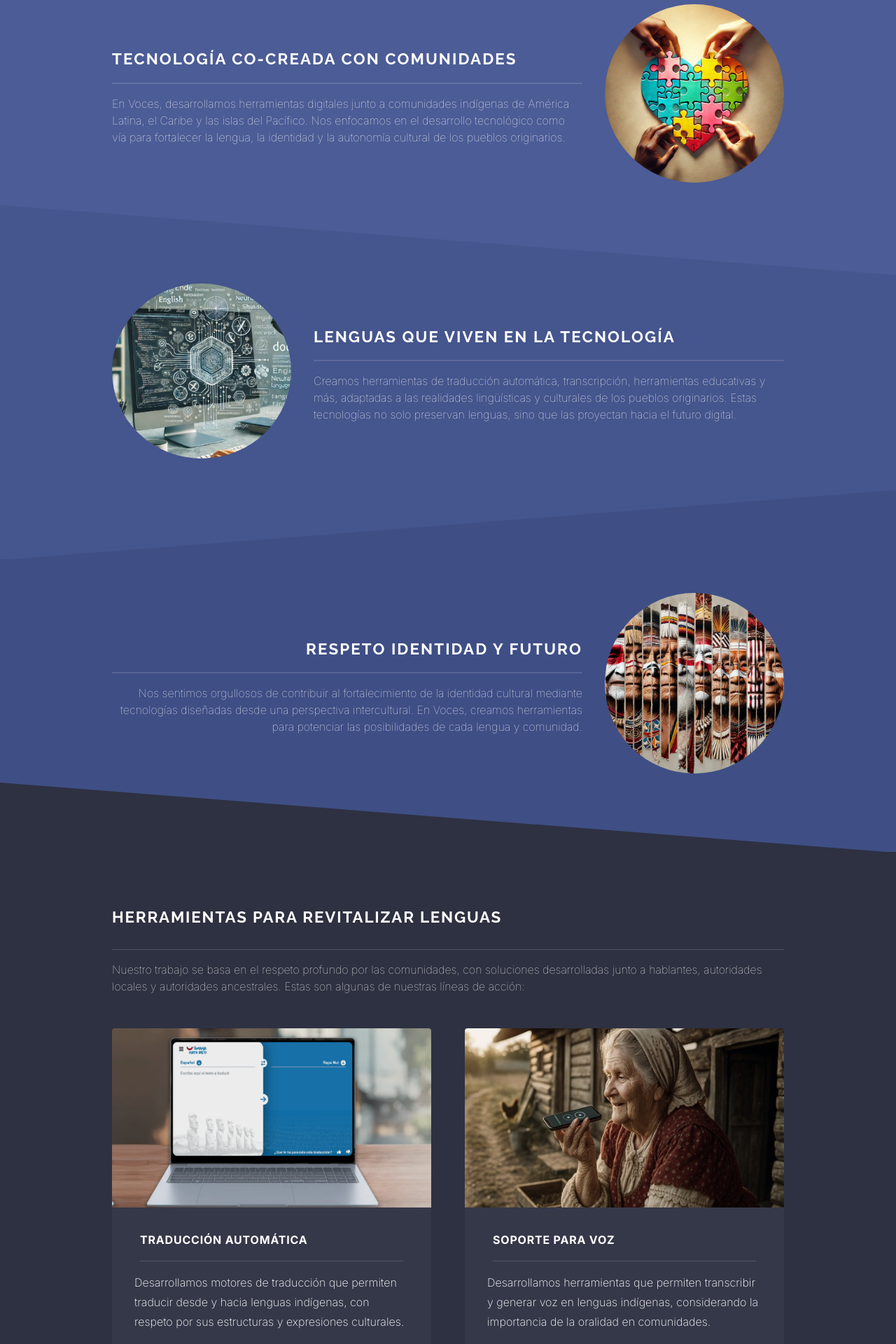
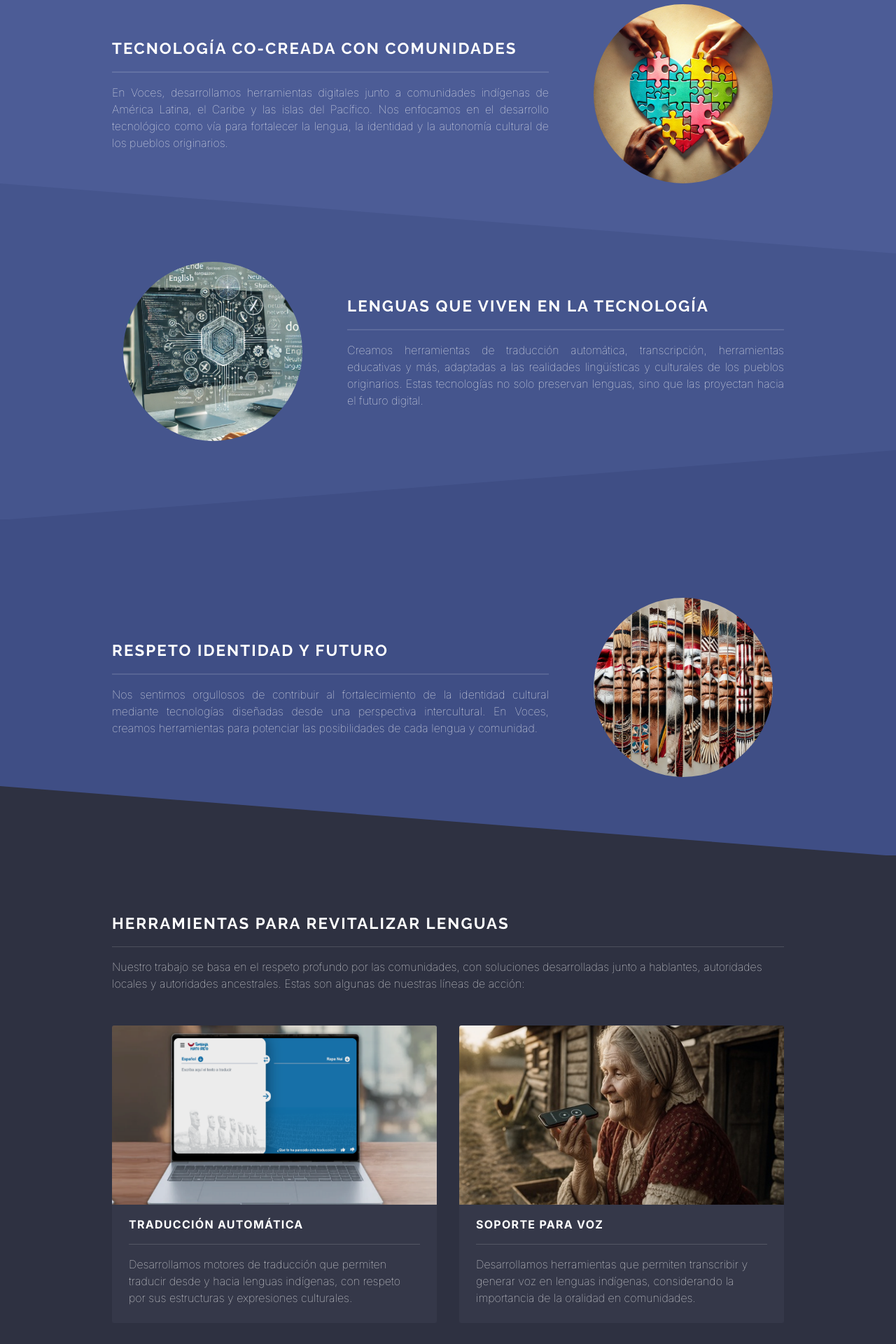
Before and after one commit to voces-dev-ai/voces-dev-ai.github.io, a Next.js app: page / in a window 1280 px wide. Shown: the part 440-2360 px from the top of the page at 70% size. Built offline with nearby package versions, Linux system fonts and the light colour scheme.

Commit message:
Fixing issues in Responsive design

```diff
--- a/package.json
+++ b/package.json
@@ -13,6 +13,7 @@
     "@emotion/cache": "^11.14.0",
     "@emotion/react": "11.14.0",
     "@emotion/styled": "11.14.1",
+    "@formspree/react": "^3.0.0",
     "@mui/icons-material": "6.5.0",
     "@mui/material": "6.5.0",
     "@mui/material-nextjs": "^7.3.3",
--- a/src/app/layout.tsx
+++ b/src/app/layout.tsx
@@ -9,7 +9,7 @@ const poppins = Poppins({ weight: ['600','700','800'], subsets: ['latin'], varia
 export default function RootLayout({ children }: { children: React.ReactNode }) {
   return (
     <html lang="es">
-      <body className={`${inter.className} ${poppins.variable}`}>
+      <body className={`${inter.className} ${poppins.variable}`} suppressHydrationWarning>
         <ThemeRegistry>{children}</ThemeRegistry>
       </body>
     </html>
--- a/src/components/Herramientas.tsx
+++ b/src/components/Herramientas.tsx
@@ -76,41 +76,39 @@ export default function Spotlight() {
           width: '100%',
           maxWidth: '60em',
           mx: 'auto',
+          px: { xs: 3, sm: 4, md: 0 },
           zIndex: 1,
         }}
       >
         <Typography
           variant="h4"
-          align="center"
+          className={raleway.className}
           sx={{
+            fontSize: { xs: '1.2em', md: '1.4em' },
+            textTransform: 'uppercase',
             fontWeight: 700,
-            textTransform: 'uppercase',
-            letterSpacing: '0.08em',
+            textAlign: { xs: 'center', md: 'left' },
+            letterSpacing: '2.08px',
+            lineHeight: '34.32px',
             borderBottom: '1px solid rgba(255, 255, 255, 0.15)',
-            pb: 4,
-            textAlign: 'left',
-            fontSize: { xs: '1.2em', md: '1.4em' },
+            pb: 2,
+            mb: 2,
           }}
         >
           Herramientas para revitalizar lenguas
         </Typography>
 
         <Typography
-          align="center"
+          className={raleway.className}
           sx={{
-            fontWeight: 200,
-            fontSize: '1.25rem',
-            textAlign: 'left',
-            mt: 2,
-            mx: 'auto',
-            opacity: 0.9,
-            lineHeight: 1.75,
+            textAlign: { xs: 'center', md: 'left' },
+            color: 'white',
+            fontWeight: 150,
+            fontSize: '1em',
+            lineHeight: 1.5,
+            mb: 4,
           }}
         >
-          </Typography>
-
-        <Typography   className={raleway.className} sx={{color: 'white', fontFamily: 'raleway.style.fontFamily', fontWeight:150, fontSize: '1em', lineHeight: 1.5,// Esto ya está bastante bien para la altura del box de texto
-        }}>
           Nuestro trabajo se basa en el respeto profundo por las comunidades, con soluciones
           desarrolladas junto a hablantes, autoridades locales y autoridades ancestrales.
           Estas son algunas de nuestras líneas de acción:
@@ -121,12 +119,12 @@ export default function Spotlight() {
           sx={{
             mt: 6,
             display: 'grid',
-            gap: 6,
+            gap: 4,
             justifyContent: 'center',
             justifyItems: 'center',
             gridTemplateColumns: {
-            xs: '1fr',
-            sm: 'repeat(2, minmax(320px, 1fr))',
+              xs: '1fr',
+              sm: 'repeat(2, 1fr)',
             },
             maxWidth: '60em',
             mx: 'auto',
@@ -140,17 +138,15 @@ export default function Spotlight() {
                 boxShadow: 'none',
                 overflow: 'hidden',
                 height: '100%',
-                maxWidth: {ms:200, md:500},
-                borderRadius: '3pt',
-                mx: 'auto',
+                width: '100%',
+                borderRadius: '3px',
               }}
-
             >
               <Image
                 src={tool.image}
                 alt={tool.title}
-                width={0}
-                height={0}
+                width={500}
+                height={256}
                 style={{
                   borderRadius: 0,
                   width: '100%',
@@ -159,22 +155,19 @@ export default function Spotlight() {
                   display: 'block',
                 }}
               />
-              <CardContent>
+              <CardContent sx={{ px: 3, py: 2 }}>
                 <Typography
                   className={raleway.className}
-                  maxWidth={500}
-                  variant="subtitle1"
-                  fontWeight={700}
-                  textTransform="uppercase"
-                  mb={1}
-                  color="#fff"
-                  letterSpacing="0.05em"
-                  fontSize="1em"
-                  marginX={3}
-                  borderBottom="1px solid rgba(255, 255, 255, 0.15)"
-                  marginY={2}
-                  pb={2}
-                  fontFamily= 'raleway.style.fontFamily'
+                  sx={{
+                    fontSize: '1em',
+                    fontWeight: 700,
+                    textTransform: 'uppercase',
+                    letterSpacing: '0.08em',
+                    color: '#fff',
+                    borderBottom: '1px solid rgba(255, 255, 255, 0.15)',
+                    pb: 2,
+                    mb: 2,
+                  }}
                 >
                   {tool.title}
                 </Typography>
@@ -182,12 +175,8 @@ export default function Spotlight() {
                   className={raleway.className}
                   sx={{
                     fontSize: '1em',
-                    fontFamily: 'raleway.style.fontFamily',
-                    lineHeight: 1.75,
-                    fontWeight: 200,
-                    mt: 2,
-                    mx: 2,
-                    pb: 3,
+                    lineHeight: 1.5,
+                    fontWeight: 150,
                     color: '#fff',
                   }}
                 >
--- a/src/components/Spotlight.tsx
+++ b/src/components/Spotlight.tsx
@@ -48,44 +48,18 @@ export default function Spotlight() {
           px: { xs: 3, sm: 4, md: 0 },
           py: { xs: 3, md: 0 },
           display: 'grid',
-          gridTemplateColumns: { xs: '1fr', sm: 'minmax(350px, 70%) 1fr', md: '70% 1fr' },
+          gridTemplateColumns: { xs: '1fr', md: '1fr 30%' },
           alignItems: 'center',
-          rowGap: 6,
+          gap: { xs: 4, md: 6 },
         }}
       >
-        {/* Image's columsn */}
-        <Box
-          sx={{
-            justifySelf: { xs: 'center', md: 'center' },
-            order: { xs: 2, ms: 2, md: 2 },
-            overflow: 'hidden',
-            display: 'inline-block',
-            position: 'relative',
-            borderRadius: '100%',
-            width: '16em',
-            margin: '0 0 2em 2em',
-          }}
-        >
-          <Image
-            src="/images/pic01.png"
-            alt="Co-creación tecnológica"
-            width={704}
-            height={704}
-            style={{ width: '100%', height: '100%', objectFit: 'cover' }} // for that the image fill the circle
-            priority
-          />
-        </Box>
-
-        {/*Text's columns */}
+        {/* Text's columns */}
         <Box
           sx={{
             width: '100%',
             color: '#fff',
-            textAlign: { xs: 'center', ms: 'right', md: 'left' },
-            order: { xs:1, ms: 1, md: 1 },
-            ml: { xs: 'auto', md: '1' },
-            mr: { xs: 'auto', md: '3' },
-            mb: 3,
+            textAlign: { xs: 'center', md: 'left' },
+            order: { xs: 2, md: 1 },
           }}
         >
           <Typography
@@ -93,7 +67,7 @@ export default function Spotlight() {
             className={raleway.className}
             sx={{
               fontFamily: 'raleway.style.fontFamily',
-              textAlign: { xs: 'right', ms: 'right', md: 'left' },
+              textAlign: { xs: 'center', md: 'left' },
               fontSize: { xs: '1.2em', md: '1.4em' },
               textTransform: 'uppercase',
               fontWeight: 700,
@@ -104,11 +78,16 @@ export default function Spotlight() {
             TECNOLOGÍA CO-CREADA CON COMUNIDADES
           </Typography>
 
-          {/* line shadow under tittle */}
           <Box sx={{ my: 2, height: 2, bgcolor: 'rgba(255,255,255,0.125)' }} />
 
-          <Typography   className={raleway.className} sx={{textAlign: { xs: 'right', ms: 'right', md: 'left' }, color: 'white', fontFamily: 'raleway.style.fontFamily', fontWeight:150, fontSize: '1em', lineHeight: 1.5,// Esto ya está bastante bien para la altura del box de texto
-            }}>
+          <Typography className={raleway.className} sx={{
+            textAlign: { xs: 'center', md: 'justify' },
+            color: 'white',
+            fontFamily: 'raleway.style.fontFamily',
+            fontWeight: 150,
+            fontSize: '1em',
+            lineHeight: 1.5,
+          }}>
             En Voces, desarrollamos herramientas digitales junto a comunidades
             indígenas de América Latina, el Caribe y las islas del Pacífico.
             Nos enfocamos en el desarrollo tecnológico como vía para fortalecer
@@ -116,6 +95,31 @@ export default function Spotlight() {
             originarios.
           </Typography>
         </Box>
+
+        {/* Image's column */}
+        <Box
+          sx={{
+            justifySelf: { xs: 'center', md: 'center' },
+            order: { xs: 1, md: 2 },
+            overflow: 'hidden',
+            display: 'flex',
+            alignItems: 'center',
+            justifyContent: 'center',
+            position: 'relative',
+            borderRadius: '100%',
+            width: '16em',
+            height: '16em',
+          }}
+        >
+          <Image
+            src="/images/pic01.png"
+            alt="Co-creación tecnológica"
+            width={704}
+            height={704}
+            style={{ width: '100%', height: '100%', objectFit: 'cover' }}
+            priority
+          />
+        </Box>
       </Box>
     </Box>
   );
--- a/src/components/Spotlight_2.tsx
+++ b/src/components/Spotlight_2.tsx
@@ -40,22 +40,24 @@ export default function Spotlight() {
           px: { xs: 3, sm: 4, md: 0 },
           py: { xs: 3, md: 4 },
           display: 'grid',
-          gridTemplateColumns: { xs: '1fr', sm: 'minmax(350px, 40%) 1fr', md: '30% 1fr' },
+          gridTemplateColumns: { xs: '1fr', md: '30% 1fr' },
           alignItems: 'center',
-          rowGap: 6,
+          gap: { xs: 4, md: 6 },
         }}
       >
         {/* Image's column */}
         <Box
           sx={{
-            justifySelf: { xs: 'center', md: 'end' },
-            order: { xs: 1, ms: 'minmax(350px, 1)', md: 1 },
+            justifySelf: { xs: 'center', md: 'center' },
+            order: { xs: 1, md: 1 },
             overflow: 'hidden',
-            display: 'inline-block',
+            display: 'flex',
+            alignItems: 'center',
+            justifyContent: 'center',
             position: 'relative',
             borderRadius: '100%',
             width: '16em',
-            margin: '0 2em 2em 0',
+            height: '16em',
           }}
         >
           <Image
@@ -73,12 +75,8 @@ export default function Spotlight() {
           sx={{
             width: '100%',
             color: '#fff',
-            textAlign: { xs: 'center', md: 'right' },
-            order: { xs: 2,ms:2, md: 2 },
-            maxWidth: { xs: '100%', md: '80em' },
-            ml: { xs: 'auto', md: '1' },
-            mr: { xs: 'auto', md: '3' },
-            mb: 3,
+            textAlign: { xs: 'center', md: 'left' },
+            order: { xs: 2, md: 2 },
           }}
         >
           <Typography
@@ -87,7 +85,7 @@ export default function Spotlight() {
               fontSize: { xs: '1.2em', md: '1.4em' },
               textTransform: 'uppercase',
               fontWeight: 700,
-              textAlign: 'left',
+              textAlign: { xs: 'center', md: 'left' },
               letterSpacing: '2.08px',
               lineHeight: '34.32px',
             }}
@@ -95,12 +93,17 @@ export default function Spotlight() {
             LENGUAS QUE VIVEN EN LA TECNOLOGÍA
           </Typography>
 
-          {/* line shadow under tittle */}
           <Box sx={{ my: 2, height: 2, bgcolor: 'rgba(255,255,255,0.125)' }} />
 
-          <Typography   className={raleway.className} sx={{textAlign: 'left', color: 'white', fontFamily: 'raleway.style.fontFamily', fontWeight:150, fontSize: '1em', lineHeight: 1.5,// Esto ya está bastante bien para la altura del box de texto
-            }}>
-              Creamos herramientas de traducción automática, transcripción, herramientas educativas y más, adaptadas a las realidades lingüísticas y culturales de los pueblos originarios. Estas tecnologías no solo preservan lenguas, sino que las proyectan hacia el futuro digital.
+          <Typography className={raleway.className} sx={{
+            textAlign: { xs: 'center', md: 'justify' },
+            color: 'white',
+            fontFamily: 'raleway.style.fontFamily',
+            fontWeight: 150,
+            fontSize: '1em',
+            lineHeight: 1.5,
+          }}>
+            Creamos herramientas de traducción automática, transcripción, herramientas educativas y más, adaptadas a las realidades lingüísticas y culturales de los pueblos originarios. Estas tecnologías no solo preservan lenguas, sino que las proyectan hacia el futuro digital.
           </Typography>
         </Box>
       </Box>
--- a/src/components/Spotlight_3.tsx
+++ b/src/components/Spotlight_3.tsx
@@ -13,9 +13,7 @@ export default function Spotlight() {
       sx={{
         position: 'relative',
         bgcolor: '#3f4e85',
-        pt: { xs: 2, md: 6 },
-        pb: { xs: 4, md: 10 },
-        height: "324 px",
+        py: { xs: 5, md: 10 },
         // UPPER DIAGONAAL
         '&::before': {
             content: '""',
@@ -39,24 +37,65 @@ export default function Spotlight() {
           maxWidth: '60em',
           mx: 'auto',
           px: { xs: 3, sm: 4, md: 0 },
-          py: { xs: 3, md: 0 },
+          py: { xs: 3, md: 4 },
           display: 'grid',
-          gridTemplateColumns: { xs: '1fr', sm: 'minmax(350px, 70%) 1fr', md: '70% 1fr' },
+          gridTemplateColumns: { xs: '1fr', md: '1fr 30%' },
           alignItems: 'center',
-          rowGap: 6,
+          gap: { xs: 4, md: 6 },
         }}
       >
+        {/*Text's column */}
+        <Box
+          sx={{
+            width: '100%',
+            color: '#fff',
+            textAlign: { xs: 'center', md: 'left' },
+            order: { xs: 2, md: 1 },
+          }}
+        >
+          <Typography
+            variant="h4"
+            className={raleway.className}
+            sx={{
+              fontSize: { xs: '1.2em', md: '1.4em' },
+              textTransform: 'uppercase',
+              fontWeight: 700,
+              textAlign: { xs: 'center', md: 'left' },
+              letterSpacing: '2.08px',
+              lineHeight: '34.32px',
+            }}
+          >
+            RESPETO IDENTIDAD Y FUTURO
+          </Typography>
+
+          {/* line shadow under tittle */}
+          <Box sx={{ my: 2, height: 2, bgcolor: 'rgba(255,255,255,0.125)' }} />
+
+          <Typography className={raleway.className} sx={{
+            textAlign: { xs: 'center', md: 'justify' },
+            color: 'white',
+            fontFamily: 'raleway.style.fontFamily',
+            fontWeight: 150,
+            fontSize: '1em',
+            lineHeight: 1.5,
+          }}>
+            Nos sentimos orgullosos de contribuir al fortalecimiento de la identidad cultural mediante tecnologías diseñadas desde una perspectiva intercultural. En Voces, creamos herramientas para potenciar las posibilidades de cada lengua y comunidad.
+          </Typography>
+        </Box>
+
         {/* Image's column */}
         <Box
           sx={{
-            justifySelf: { xs: 'center', md: 'end' },
-            order: { xs: 2, ms: 2, md: 2 },
+            justifySelf: { xs: 'center', md: 'center' },
+            order: { xs: 1, md: 2 },
             overflow: 'hidden',
-            display: 'inline-block',
+            display: 'flex',
+            alignItems: 'center',
+            justifyContent: 'center',
             position: 'relative',
             borderRadius: '100%',
             width: '16em',
-            margin: '0 0 2em 2em',
+            height: '16em',
           }}
         >
           <Image
@@ -68,41 +107,6 @@ export default function Spotlight() {
             priority
           />
         </Box>
-
-        {/*Text's column */}
-        <Box
-          sx={{
-            width: '100%',
-            color: '#fff',
-            textAlign: { xs: 'center', md: 'right' },
-            order: { xs: 1, ms:1, md: 1 },
-            ml: { xs: 'auto', md: '1' },
-            mr: { xs: 'auto', md: '3' },
-            mb: 3,
-          }}
-        >
-          <Typography
-            variant="h4"
-            sx={{
-              fontSize: { xs: '1.2em', md: '1.4em' },
-              textTransform: 'uppercase',
-              fontWeight: 700,
-              textAlign: 'right',
-              letterSpacing: '2.08px',
-              lineHeight: '34.32px',
-            }}
-          >
-            RESPETO IDENTIDAD Y FUTURO
-          </Typography>
-
-          {/* line shadow under tittle */}
-          <Box sx={{ my: 2, height: 2, bgcolor: 'rgba(255,255,255,0.125)' }} />
-
-          <Typography   className={raleway.className} sx={{color: 'white', fontFamily: 'raleway.style.fontFamily', fontWeight:150, fontSize: '1em', lineHeight: 1.5,// Esto ya está bastante bien para la altura del box de texto
-            }}>
-              Nos sentimos orgullosos de contribuir al fortalecimiento de la identidad cultural mediante tecnologías diseñadas desde una perspectiva intercultural. En Voces, creamos herramientas para potenciar las posibilidades de cada lengua y comunidad.
-          </Typography>
-        </Box>
       </Box>
     </Box>
   );
```
Also changed, not shown: src/components/ContactForm.tsx (+100 -35 lines), src/components/Footer.tsx (+70 -13 lines), 1 other file (tests, documents, lock files or other folders).
